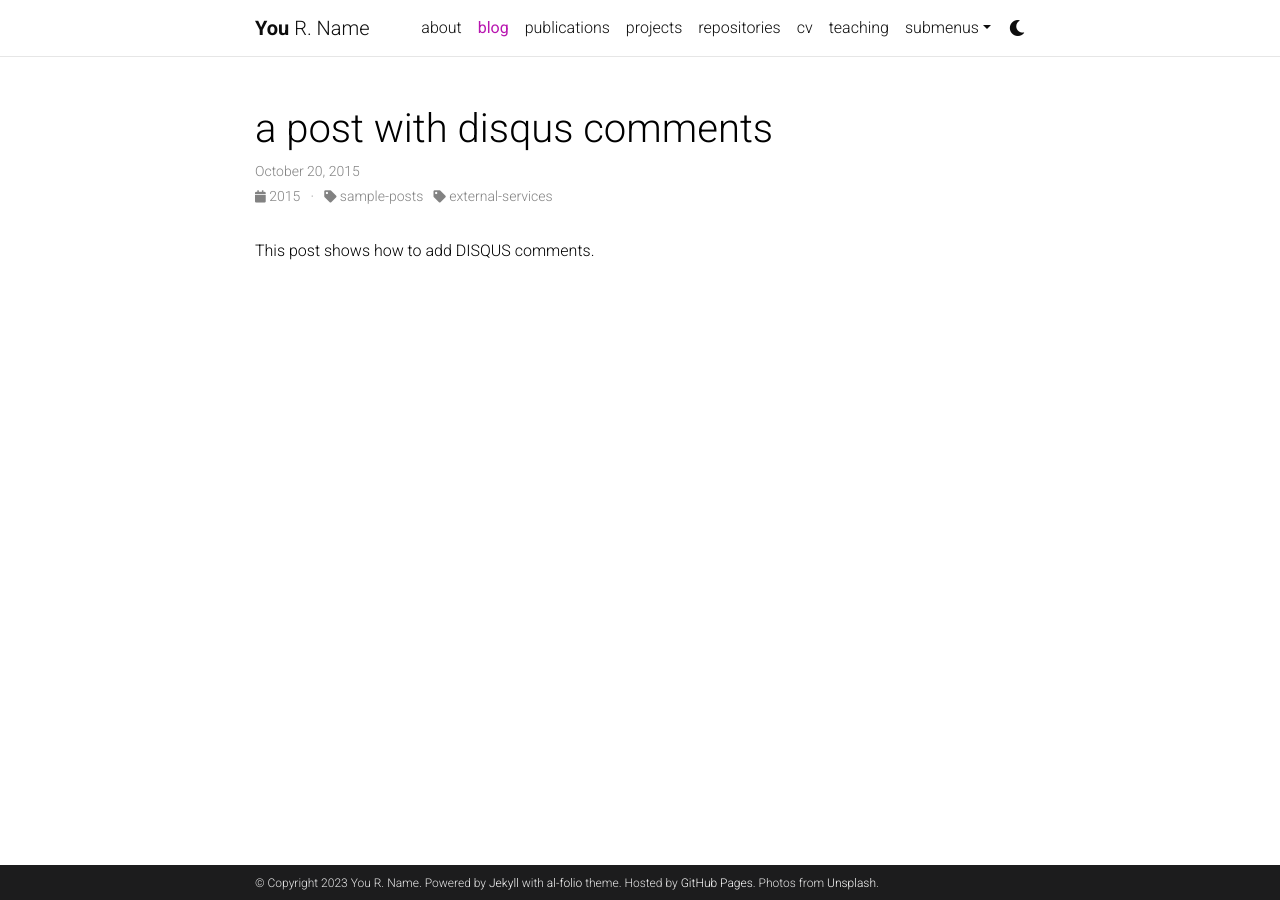
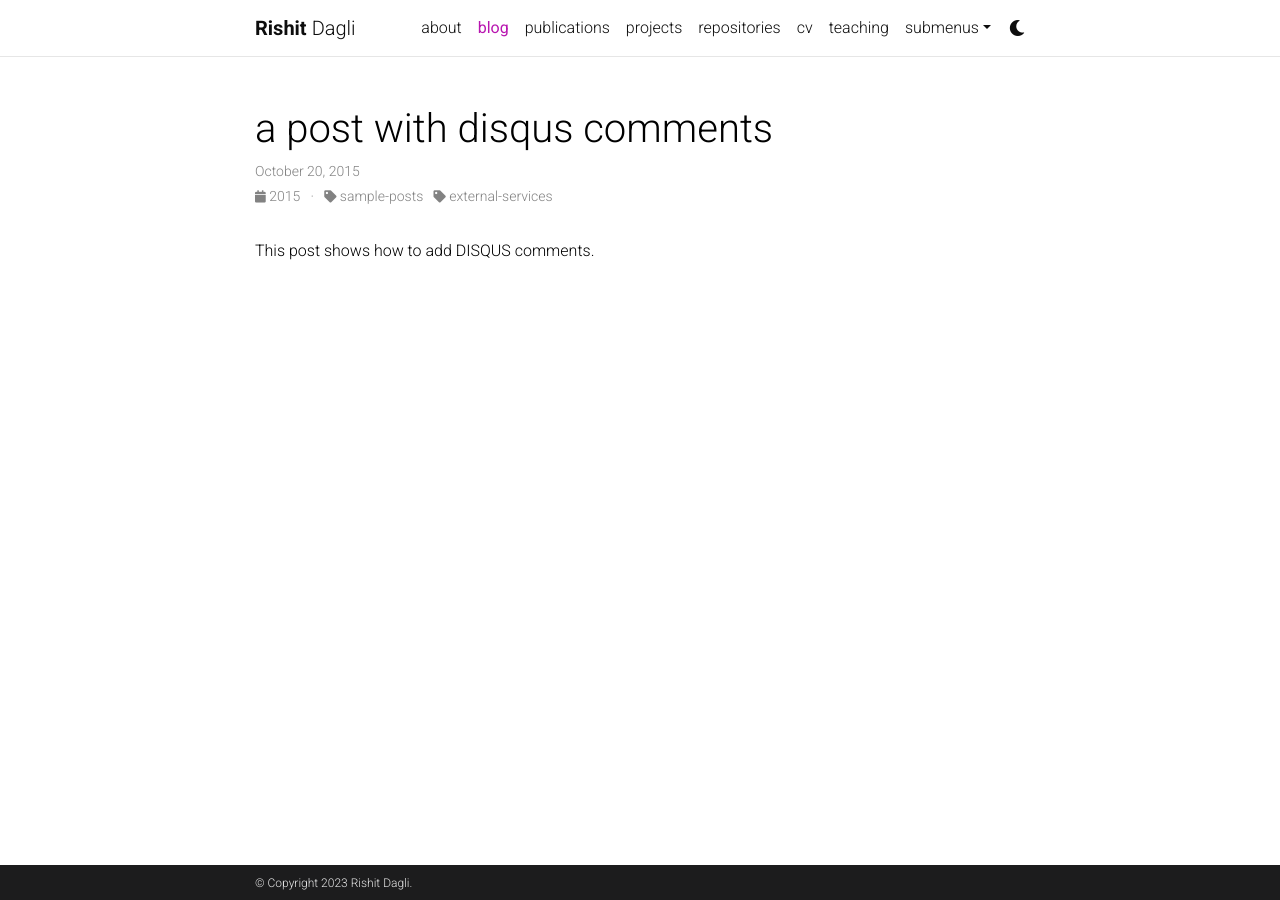
Before and after one commit to Rishit-dagli/personal-website, a Jekyll site: the page built from _posts/2015-10-20-disqus-comments.md, in a window 1280 px wide. Built offline with Jekyll 4.4.1, drawn with Linux system fonts in a browser that asks for light colours; comment, search, counter and statistics services are not loaded; a style sheet for code colours, icons or effects is not loaded.

Commit message:
Update config

```diff
--- a/_config.yml
+++ b/_config.yml
@@ -3,23 +3,20 @@
 # -----------------------------------------------------------------------------
 
 title: blank # the website title (if blank, full name will be used instead)
-first_name: You
-middle_name: R.
-last_name: Name
-email: you@example.com
+first_name: Rishit
+middle_name:
+last_name: Dagli
+email: rishit@cs.toronto.edu
 description: > # the ">" symbol means to ignore newlines until "footer_text:"
   A simple, whitespace theme for academics. Based on [*folio](https://github.com/bogoli/-folio) design.
-footer_text: >
-  Powered by <a href="https://jekyllrb.com/" target="_blank">Jekyll</a> with <a href="https://github.com/alshedivat/al-folio">al-folio</a> theme.
-  Hosted by <a href="https://pages.github.com/" target="_blank">GitHub Pages</a>.
-  Photos from <a href="https://unsplash.com" target="_blank">Unsplash</a>.
-keywords: jekyll, jekyll-theme, academic-website, portfolio-website  # add your own keywords or leave empty
+footer_text:
+keywords: rishit, researcher, machine-learning, vision, academic-website, portfolio-website  # add your own keywords or leave empty
 
 lang: en # the language of your site (for example: en, fr, cn, ru, etc.)
-icon: ⚛️  # the emoji used as the favicon (alternatively, provide image name in /assets/img/)
+icon: 🚀  # the emoji used as the favicon (alternatively, provide image name in /assets/img/)
 
-url: https://alshedivat.github.io # the base hostname & protocol for your site
-baseurl: /al-folio # the subpath of your site, e.g. /blog/
+url: https://cs.toronto.edu/~rishit # the base hostname & protocol for your site
+baseurl:
 last_updated: false # set to true if you want to display last updated in the footer
 impressum_path:  # set to path to include impressum link in the footer, use the same path as permalink in a page, helps to conform with EU GDPR
 
@@ -71,9 +68,9 @@
 # Social integration
 # -----------------------------------------------------------------------------
 
-github_username: # your GitHub user name
+github_username: Rishit-dagli# your GitHub user name
 gitlab_username: # your GitLab user name
-twitter_username: # your Twitter handle
+twitter_username: rishit_dagli# your Twitter handle
 mastodon_username: # your mastodon instance+username in the format instance.tld/@username
 linkedin_username: # your LinkedIn user name
 telegram_username: # your Telegram user name
@@ -87,7 +84,7 @@
 osf_id: # your OSF ID
 research_gate_profile: # your profile on ResearchGate
 blogger_url: # your blogger URL
-work_url: # work page URL
+work_url: https://www.rishit.tech # work page URL
 keybase_username: # your keybase user name
 wikidata_id: # your wikidata id
 wikipedia_id: # your wikipedia id (Case sensitive)
@@ -104,7 +101,7 @@
 discord_id: # your discord id (18-digit unique numerical identifier)
 
 contact_note: >
-  You can even add a little note about which of these is the best way to reach you.
+  The best way to reach out to me is Twitter.
 
 # -----------------------------------------------------------------------------
 # Analytics and search engine verification
@@ -136,29 +133,13 @@
 # Giscus comments (RECOMMENDED)
 # Follow instructions on https://giscus.app/ to setup for your repo to fill out
 # the information below.
-giscus:
-  repo: alshedivat/al-folio      # <your-github-user-name>/<your-github-repo-name>
-  repo_id: MDEwOlJlcG9zaXRvcnk2MDAyNDM2NQ==
-  category: Comments             # name of the category under which discussions will be created
-  category_id: DIC_kwDOA5PmLc4CTBt6
-  mapping: title                 # identify discussions by post title
-  strict: 1                      # use strict identification mode
-  reactions_enabled: 1           # enable (1) or disable (0) emoji reactions
-  input_position: bottom         # whether to display input form below (bottom) or above (top) the comments
-  theme: preferred_color_scheme  # name of the color scheme (preferred works well with al-folio light/dark mode)
-  emit_metadata: 0
-  lang: en
 
 # Disqus comments (DEPRECATED)
-disqus_shortname: al-folio # put your disqus shortname
 # https://help.disqus.com/en/articles/1717111-what-s-a-shortname
 
 # External sources.
 # If you have blog posts published on medium.com or other external sources,
 # you can display them in your blog by adding a link to the RSS feed.
-external_sources:
-  - name: medium.com
-    rss_url: https://medium.com/@al-folio/feed
 
 # -----------------------------------------------------------------------------
 # Collections
```
